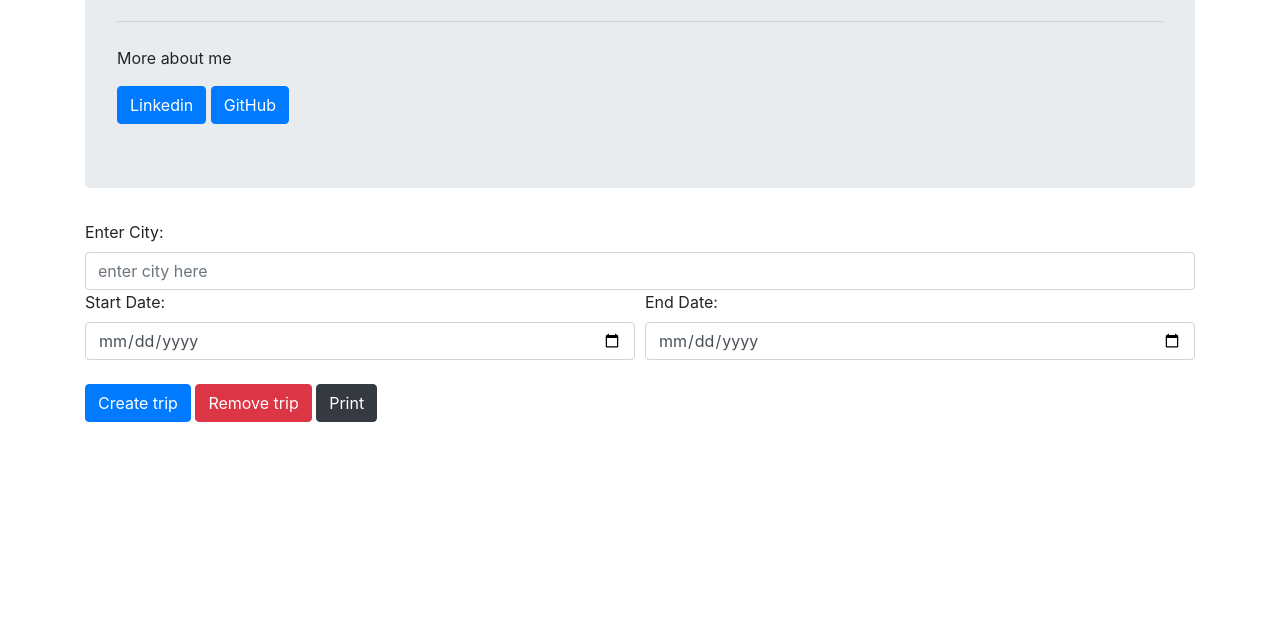
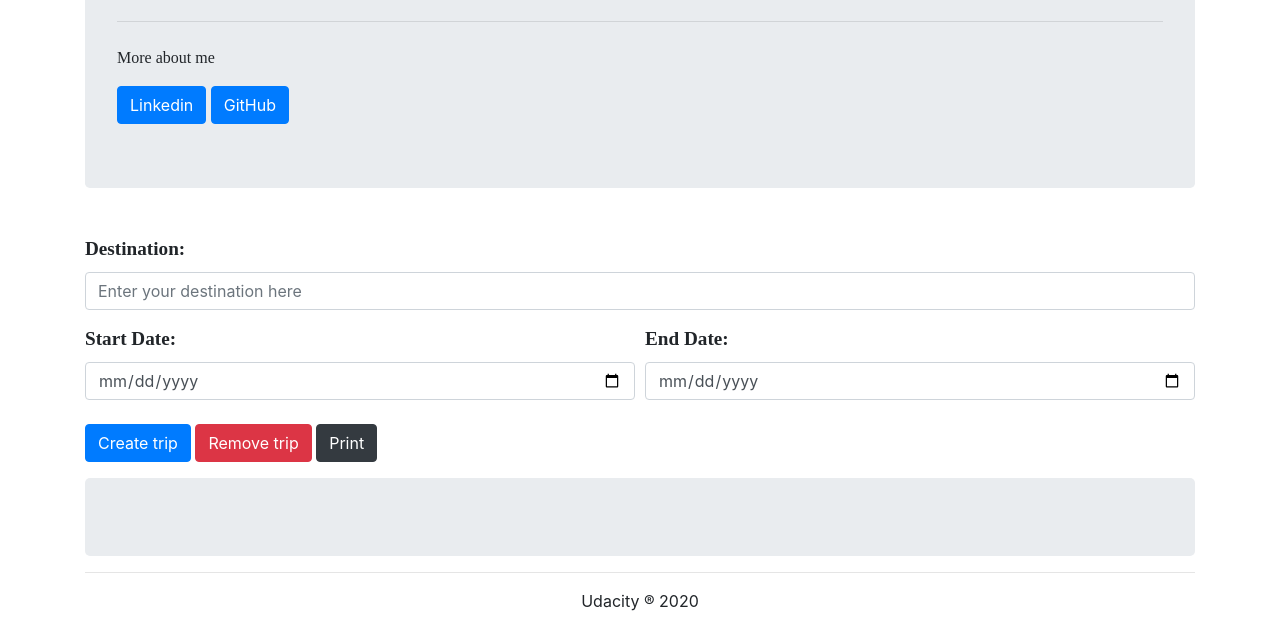
Before and after one commit to AhmedAlsudairi/FEND-Capstone-Travel-App, a website built with webpack: page src/client/views/index.html in a window 1280 px wide. Shown: the part 306-935 px from the top of the page. Before the commit the page ends 800 px from the top, so only its background shows below. Built offline with nearby package versions, Linux system fonts and the light colour scheme; a web font is replaced by a local one.

Commit message:
style the result section

```diff
--- a/src/client/js/app.js
+++ b/src/client/js/app.js
@@ -196,7 +196,9 @@ export const updateUI = async (duration) => {
     })
     .catch((error)=>{
         console.log(error);
-        const content = '<strong>No appropriate image is found</strong>';
+        const content = `<div class="alert alert-danger" role="alert">
+        No appropriate image is found!
+      </div>`;
         document.getElementById('content').innerHTML = content;
         localStorage.setItem('content',content);
     });
--- a/src/client/styles/style.scss
+++ b/src/client/styles/style.scss
@@ -57,6 +57,7 @@
     text-align: center;
     width: 100%;
     margin-top: 15px;
+    font-family: 'Times New Roman', Times, serif;
 }
 
 .title{
@@ -66,7 +67,7 @@
 
 span{
     font-weight: bold;
-    color: royalblue;
+    color: #007bff;
 }
 
 #caption{
@@ -76,10 +77,52 @@ span{
 }
 
 img{
-    width: 500px;
-    height: 350px;
+    width: 100%;
+    height: 100%;
     border-radius: 5px;
 }
+
+#result{
+    background-color: #e9ecef;
+    padding: 15px;
+    margin: 15px 0;
+    border-radius: 5px;
+    font-family: 'Times New Roman', Times, serif;
+}
+
+#footer{
+    width: 100%;
+    text-align: center;
+}
+label{
+    margin-top: 15px;
+    font-family: 'Times New Roman', Times, serif;
+    font-weight: bold;
+    font-size: larger;
+}
+#more{
+    font-family: 'Times New Roman', Times, serif;
+}
+// @media(max-width:400px){
+//     img{
+//         width: 170px;
+//         height: 150px;
+//     }
+// }
+
+// @media(min-width:400px)and(max-width:700px){
+//     img{
+//         width: 350px;
+//         height: 250px;
+//     }
+// }
+
+// @media(min-width:700px) and (max-width:1100px){
+//     img{
+//         width: 450px;
+//         height: 300px;
+//     }
+// }
 // textarea {
 //     background: #22b2da;
 //     color: #f0d43a;
--- a/src/client/views/index.html
+++ b/src/client/views/index.html
@@ -17,10 +17,10 @@
     </div>
     <hr>
     <div class="jumbotron">
-      <h1 class="display-4" id="greeting"></h1>
+      <h2 class="display-4" id="greeting"></h2>
       <p class="lead">Enter your destination and the dates of your trip, then get weather forecast, language, currency, time zone, and much more information about your destination. Try it by your self! </p>
       <hr class="my-4">
-      <p>More about me</p>
+      <p id="more">More about me</p>
       <a class="btn btn-primary btn-md" href="https://www.linkedin.com/in/ahmed-alsudairi-77569219b" role="button" target="blank">Linkedin</a>
       <a class="btn btn-primary btn-md" href="https://github.com/AhmedAlsudairi " role="button" target="-blank">GitHub</a>
     </div>
@@ -29,8 +29,8 @@
       <div class="form-group">
       <div class="form-row">
         <div class="col-12">
-      <label for="city">Enter City: </label>
-      <input class="form-control" type="text" id="city" placeholder="enter city here">
+      <label for="city">Destination: </label>
+      <input class="form-control" type="text" id="city" placeholder="Enter your destination here">
         </div>
     </div>
     <div class="form-row">
@@ -57,7 +57,7 @@
     </form>
 
 
-    <div class="container">
+    <div class="container" id="result">
       <div class="row">
         <div class="col">
           <div id="countryInfo"></div>
@@ -71,25 +71,8 @@
         </div>
       </div>
     </div>
-
-    <!-- <div class="container">
-      <div class="title">Result:</div>
-      <div id="row">
-        <div class="col">
-          <div id="duration"></div>
-          <div id="temp"></div>
-        </div>
-
-        <div class="col">
-
-          <div id="content"></div>
-        </div>
-
-      </div>
-        <div class="row">
-          <div id="countryInfo"></div>
-        </div>
-    </div> -->
+    <hr>
+    <p id="footer">Udacity ® 2020 </p>
   </div>
   <script>
     // Check that service workers are supported
```
